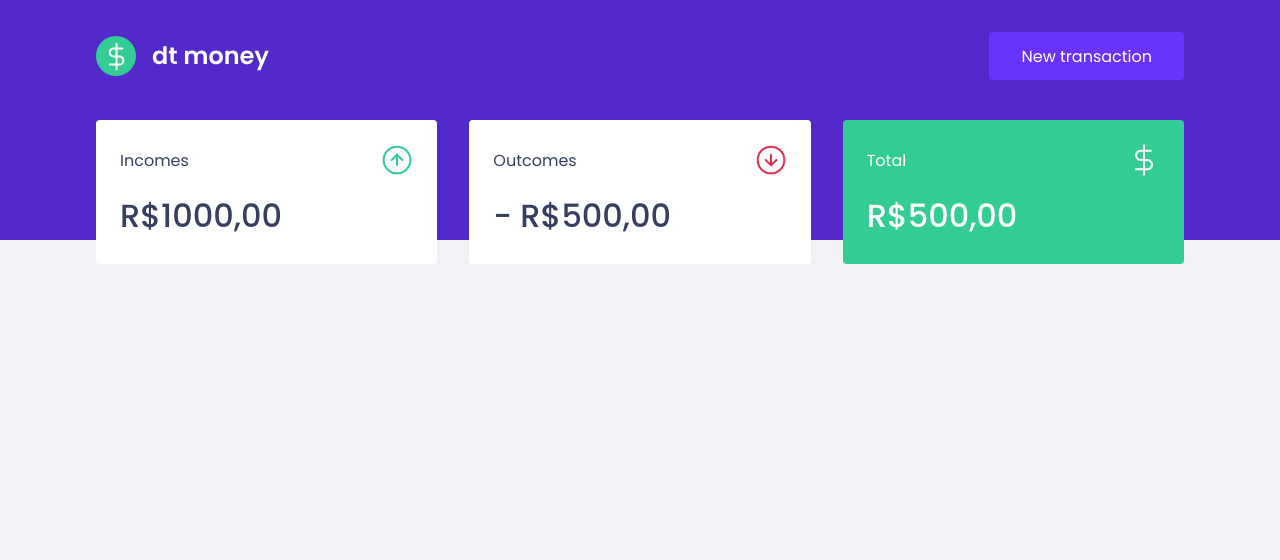
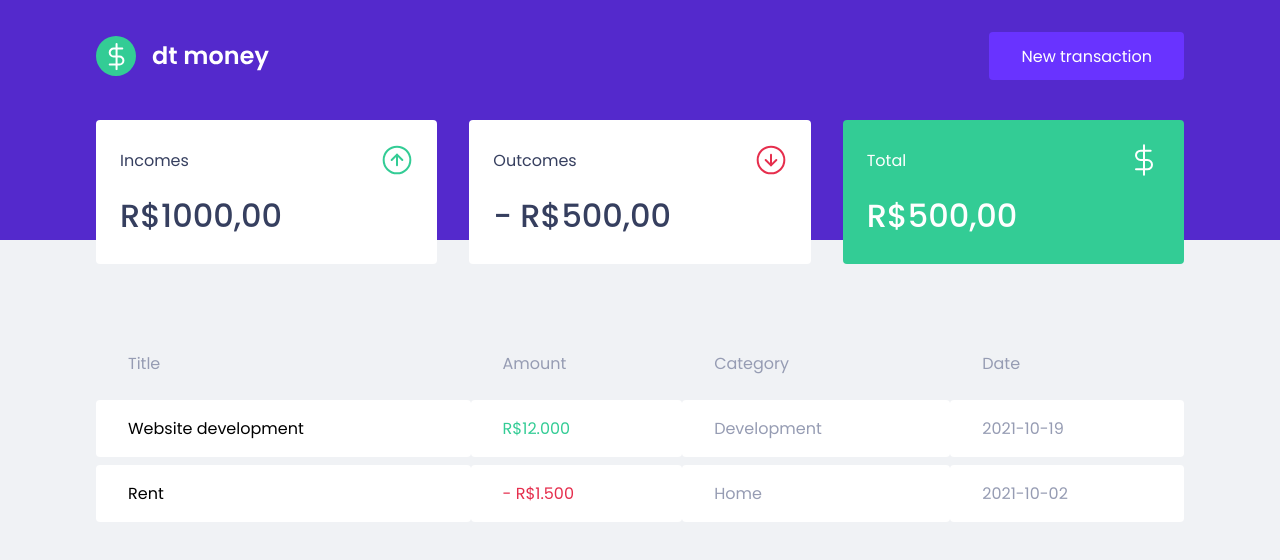
Before and after one commit to hyuko21/ig-reactjs-02-dtmoney, a React (Create React App) app: page / in a window 1280 px wide. Shown: the top 560 px of the page. Built offline with nearby package versions, Linux system fonts and the light colour scheme.

Commit message:
feat(components): add TransactionList

```diff
--- a/src/components/Dashboard/index.tsx
+++ b/src/components/Dashboard/index.tsx
@@ -1,4 +1,5 @@
 import { Summary } from '../Summary'
+import { TransactionList } from '../TransactionList'
 
 import { Container } from './styles'
 
@@ -6,6 +7,7 @@
   return (
     <Container>
       <Summary />
+      <TransactionList />
     </Container>
   )
 }
--- /dev/null
+++ b/src/components/TransactionList/index.tsx
@@ -0,0 +1,33 @@
+import { Container } from './styles'
+
+export function TransactionList() {
+  return (
+    <Container>
+      <table>
+        <thead>
+          <tr>
+            <th>Title</th>
+            <th>Amount</th>
+            <th>Category</th>
+            <th>Date</th>
+          </tr>
+        </thead>
+
+        <tbody>
+          <tr>
+            <td>Website development</td>
+            <td className="income">R$12.000</td>
+            <td>Development</td>
+            <td>2021-10-19</td>
+          </tr>
+          <tr>
+            <td>Rent</td>
+            <td className="outcome">- R$1.500</td>
+            <td>Home</td>
+            <td>2021-10-02</td>
+          </tr>
+        </tbody>
+      </table>
+    </Container>
+  )
+}
--- /dev/null
+++ b/src/components/TransactionList/styles.ts
@@ -0,0 +1,38 @@
+import styled from 'styled-components'
+
+export const Container = styled.div`
+  margin-top: 4rem;
+
+  table {
+    width: 100%;
+    border-spacing: 0 0.5rem;
+
+    th {
+      color: var(--text-body);
+      font-weight: 400;
+      padding: 1rem 2rem;
+      text-align: left;
+      line-height: 1.5rem;
+    }
+
+    td {
+      padding: 1rem 2rem;
+      border: 0;
+      background: var(--shape);
+      color: var(--text-body);
+      border-radius: 0.25rem;
+
+      &:first-child {
+        color: var(--text-blue);
+      }
+
+      &.income {
+        color: var(--green);
+      }
+
+      &.outcome {
+        color: var(--red);
+      }
+    }
+  }
+`
```
